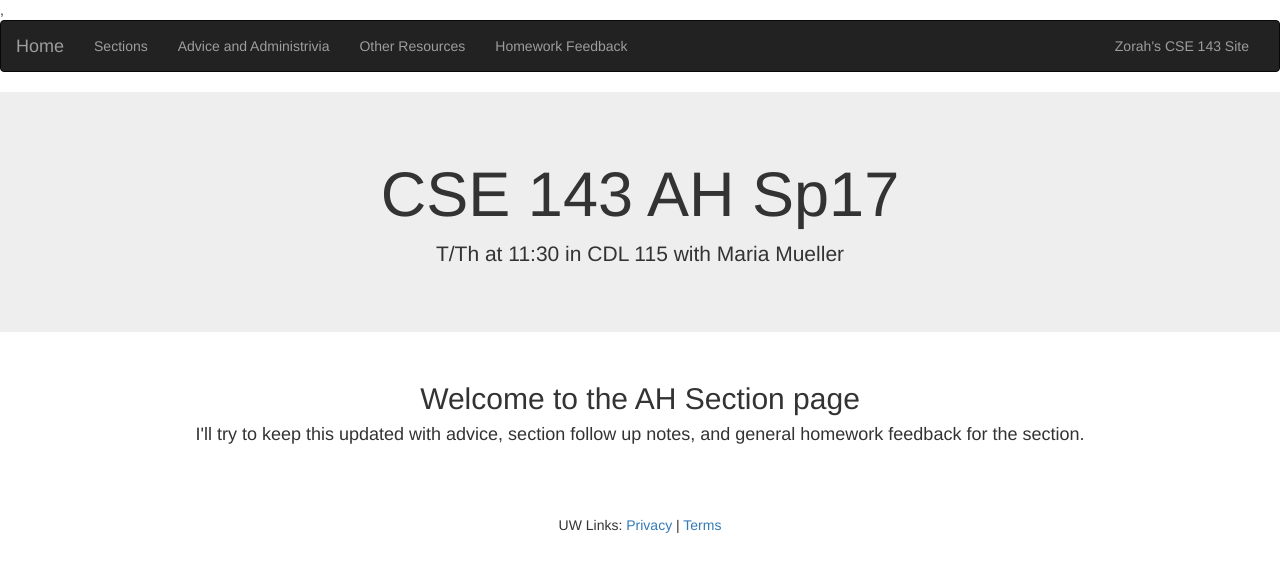
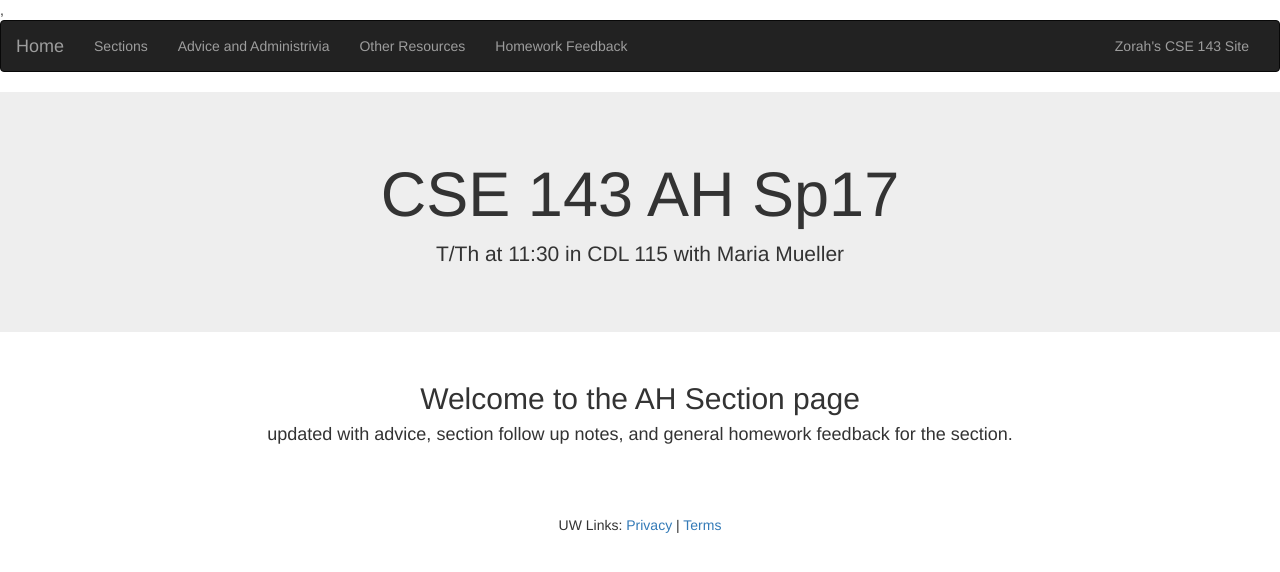
Before and after one commit to miafrancesca/student_html, a plain HTML site: page pages/index.html in a window 1280 px wide. Drawn offline with nearby package versions, Linux system fonts and the light colour scheme.

Commit message:
changed a few words

```diff
--- a/pages/index.html
+++ b/pages/index.html
@@ -43,7 +43,7 @@
 </div>
   <div class="container-fluid bg-3 text-center">
   <h2>Welcome to the AH Section page</h2>
-    <h4>I'll try to keep this updated with advice, section follow up notes, and general homework feedback for the section.</h4>
+    <h4>updated with advice, section follow up notes, and general homework feedback for the section.</h4>
   </div>
   <br>
 
```
